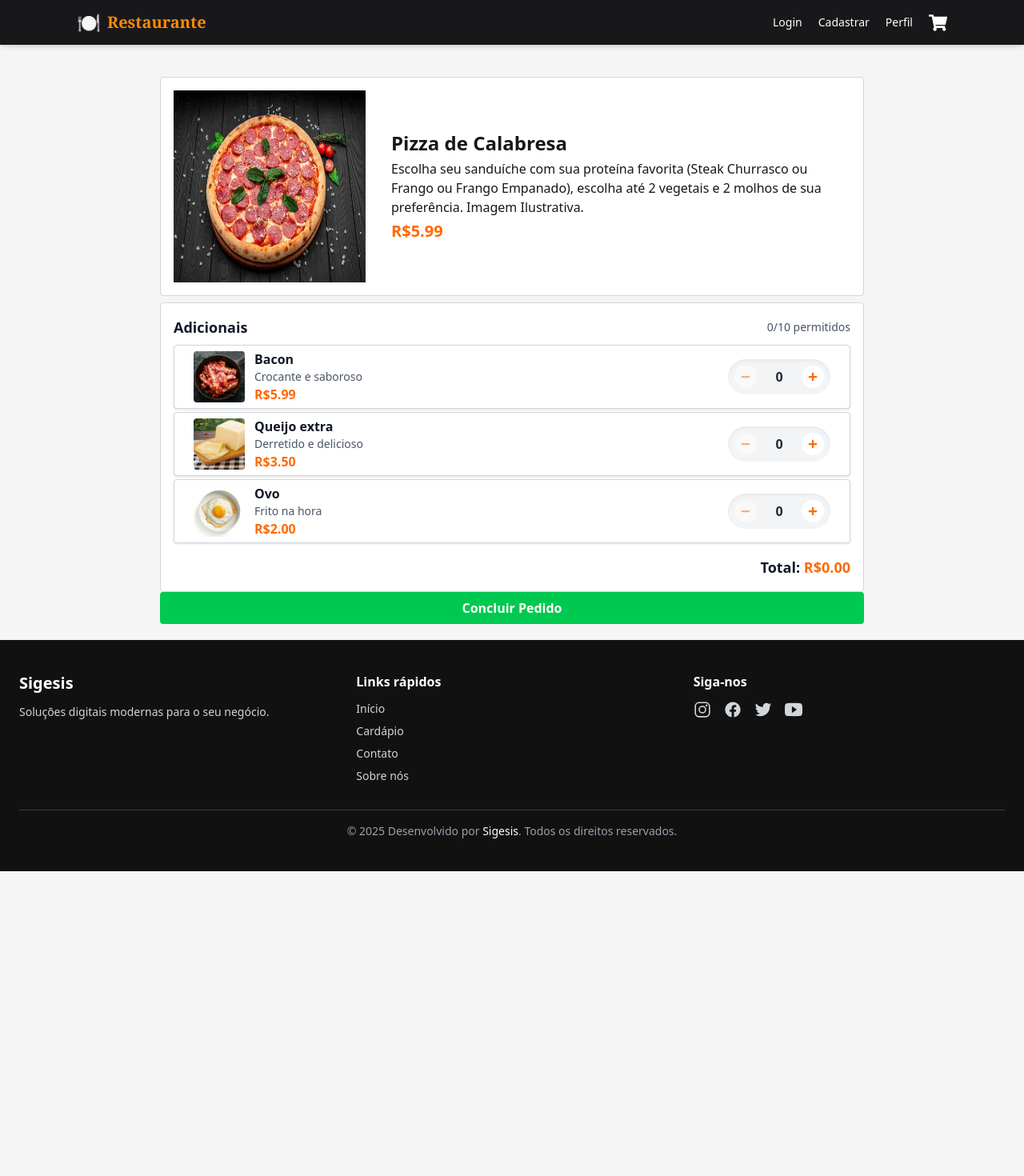
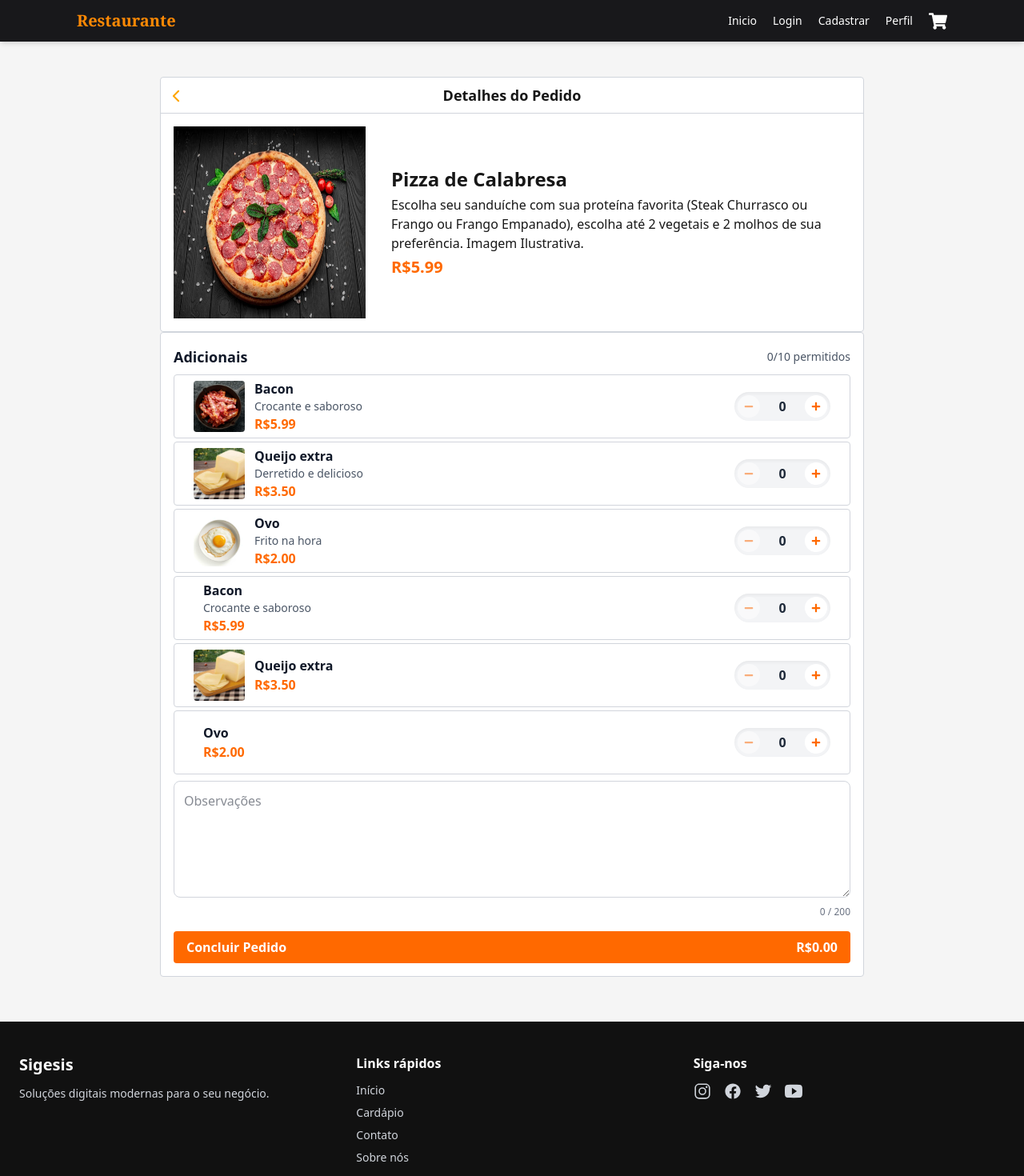
Before and after one commit to mattandrade87/projeto-menu-sigesis, a Next.js app: page /123 in a window 1280 px wide. Shown: the top 1470 px of the page at 80% size. Before the commit the page ends 1089 px from the top, so only its background shows below. Built offline with nearby package versions, Linux system fonts and the light colour scheme.

Commit message:
refactor

```diff
--- a/src/app/[slug]/components/AdicionaisCard.jsx
+++ b/src/app/[slug]/components/AdicionaisCard.jsx
@@ -45,7 +45,7 @@ export default function AdicionaisCard({
 
   return (
     <div
-      className={`bg-white border md:h-20 border-gray-300 rounded-sm overflow-hidden shadow-sm p-2 md:px-6 flex items-center justify-between transition`}
+      className={`bg-white border md:h-20 border-gray-300 rounded-sm overflow-hidden p-2 md:px-6 flex items-center justify-between transition`}
     >
       <div className="relative flex items-center">
         {imageUrl && (
@@ -68,11 +68,11 @@ export default function AdicionaisCard({
         </div>
       </div>
 
-      <div className="flex items-center space-x-3 bg-gray-100 rounded-full px-2 py-2 shadow-inner">
+      <div className="flex items-center space-x-3 bg-gray-100 rounded-full px-1 py-1 shadow-inner">
         <button
           onClick={decrement}
           disabled={quantity === 0}
-          className="p-2 rounded-full cursor-pointer bg-white hover:bg-orange-100 transition disabled:opacity-50 disabled:cursor-default"
+          className="p-2 rounded-full cursor-pointer bg-white hover:bg-orange-200 transition disabled:opacity-50 disabled:cursor-default"
           aria-label={`Diminuir ${name}`}
         >
           <FaMinus className="text-orange-500" size={12} />
@@ -88,7 +88,7 @@ export default function AdicionaisCard({
         <button
           onClick={increment}
           disabled={!canIncrement}
-          className="p-2 rounded-full cursor-pointer bg-white hover:bg-orange-100 transition disabled:opacity-50 disabled:cursor-not-allowed"
+          className="md:p-2 rounded-full cursor-pointer bg-white hover:bg-orange-200 transition disabled:opacity-50 disabled:cursor-not-allowed"
           aria-label={`Aumentar ${name}`}
           title={!canIncrement ? "Limite atingido" : ""}
         >
--- a/src/app/[slug]/components/AdicionaisSection.jsx
+++ b/src/app/[slug]/components/AdicionaisSection.jsx
@@ -1,6 +1,7 @@
 "use client";
 import { useState } from "react";
 import AdicionaisCard from "./AdicionaisCard";
+import Textarea from "./Textarea";
 
 export default function AdicionaisSection({
   maxItems = 10,
@@ -8,6 +9,7 @@ export default function AdicionaisSection({
   title = "Adicionais",
 }) {
   const [selected, setSelected] = useState([]);
+  const [text, setText] = useState("");
   const total = selected.reduce(
     (sum, item) => sum + item.price * item.quantity,
     0
@@ -27,7 +29,7 @@ export default function AdicionaisSection({
   const isLimitReached = totalSelected >= maxItems;
 
   return (
-    <div className="mt-2 border p-4 border-gray-300 rounded bg-white">
+    <div className="border p-4 mb-12 border-gray-300 rounded bg-white">
       <div className="flex items-center justify-between mb-2">
         <h3 className="text-lg font-semibold text-gray-900">{title}</h3>
         <span className="text-sm text-gray-600">
@@ -61,11 +63,20 @@ export default function AdicionaisSection({
           );
         })}
       </div>
+      <div className="pt-2">
+        <Textarea
+          value={text}
+          onChange={(e) => setText(e.target.value)}
+          placeholder="Observações"
+          rows={5}
+        />
+      </div>
 
-      <div className="mt-4 text-right">
-        <p className="text-lg font-semibold text-gray-900">
-          Total: <span className="text-orange-500">R${total.toFixed(2)}</span>
-        </p>
+      <div className="mt-4">
+        <button className="bg-orange-500 w-full cursor-pointer justify-between flex text-white font-bold py-2 px-4 rounded hover:bg-orange-600 transition">
+          <span>Concluir Pedido</span>
+          <span className="text-white">R${total.toFixed(2)}</span>
+        </button>
       </div>
     </div>
   );
--- a/src/app/[slug]/components/Pedido.jsx
+++ b/src/app/[slug]/components/Pedido.jsx
@@ -1,8 +1,17 @@
+import VoltarButton from "../../../components/VoltarButton";
 import Image from "next/image";
 
 export default function Pedido() {
   return (
-    <div className="relative flex p-4 flex-col items-center bg-white md:flex-row rounded overflow-hidden border border-gray-300">
+    <div className="items-center bg-white  rounded border border-gray-300">
+      <div className="relative p-2 flex items-center border-b-1 border-gray-300 justify-center w-full">
+        <div className="absolute left-2">
+          <VoltarButton />
+        </div>
+
+        <span className="text-lg font-semibold ">Detalhes do Pedido</span>
+      </div>
+      <div className="p-4 relative flex flex-col md:flex-row items-center overflow-hidden ">
         <Image
           src={"/pizza.jpg"}
           alt="pizza"
@@ -20,5 +29,6 @@ export default function Pedido() {
           <p className=" text-xl text-orange-500 font-semibold">R$5.99</p>
         </div>
       </div>
+    </div>
   );
 }
--- a/src/app/[slug]/components/Produto.jsx
+++ /dev/null
@@ -1,7 +0,0 @@
-export default function Produto() {
-  return (
-    <div>
-      <p>Produto</p>
-    </div>
-  );
-}
--- /dev/null
+++ b/src/app/[slug]/components/Textarea.jsx
@@ -0,0 +1,34 @@
+// components/Textarea.jsx
+"use client"; // remova se não estiver usando Next.js app router / React server components
+
+import React from "react";
+
+export default function Textarea({
+  value,
+  onChange,
+  placeholder = "",
+  rows = 4,
+  maxLength = 200,
+  className = "",
+}) {
+  return (
+    <div className={`w-full ${className}`}>
+      <textarea
+        value={value}
+        onChange={onChange}
+        placeholder={placeholder}
+        rows={rows}
+        maxLength={maxLength || undefined}
+        className={`w-full resize-vertical min-h-[6rem] p-3 border border-gray-300 rounded-lg
+                    focus:outline-none focus:ring-2 focus:ring-orange-500
+                    bg-white text-gray-900`}
+      />
+
+      {typeof maxLength === "number" && (
+        <div className="text-xs text-gray-500 mt-1 text-right">
+          {value?.length ?? 0} / {maxLength}
+        </div>
+      )}
+    </div>
+  );
+}
--- a/src/app/[slug]/page.jsx
+++ b/src/app/[slug]/page.jsx
@@ -1,8 +1,8 @@
 import Header from "../../components/Header";
 import Footer from "../../components/Footer";
 import Pedido from "./components/Pedido";
-import ConcluirButton from "./components/ConcluirButton";
 import AdicionaisSection from "./components/AdicionaisSection";
+import VoltarButton from "../../components/VoltarButton";
 
 export default function Page({ params }) {
   const mockAdicionais = [
@@ -27,15 +27,32 @@ export default function Page({ params }) {
       price: "2.00",
       imageUrl: "/ovo.jpg",
     },
+    {
+      id: 4,
+      name: "Bacon",
+      description: "Crocante e saboroso",
+      price: "5.99",
+    },
+    {
+      id: 5,
+      name: "Queijo extra",
+      price: "3.50",
+      imageUrl: "/queijo.jpg",
+    },
+    {
+      id: 6,
+      name: "Ovo",
+      price: "2.00",
+    },
   ];
 
   return (
     <div>
       <Header />
       <main className="mx-auto container min-h-screen pt-18 md:pt-24 max-w-4xl p-2">
+        {/* <VoltarButton /> */}
         <Pedido />
         <AdicionaisSection maxItems={10} items={mockAdicionais} />
-        <ConcluirButton />
       </main>
       <Footer />
     </div>
--- a/src/app/cadastro/page.jsx
+++ b/src/app/cadastro/page.jsx
@@ -1,9 +1,97 @@
-import Header from "@/components/Header";
+"use client";
 
-export default function Cadastro() {
+import Header from "../../components/Header";
+import { useState } from "react";
+
+export default function Cadastro({ onClose }) {
+  const [showPassword, setShowPassword] = useState(false);
+  const [showConfirm, setShowConfirm] = useState(false);
+  const [formData, setFormData] = useState({
+    name: "",
+    email: "",
+    phone: "",
+    password: "",
+    confirmPassword: "",
+    street: "",
+    number: "",
+    neighborhood: "",
+    city: "",
+    state: "",
+  });
+
+  // formata o telefone para (XX) XXXXX-XXXX
+  const formatPhone = (value) => {
+    const onlyNums = value.replace(/\D/g, "");
+    if (onlyNums.length <= 2) return onlyNums;
+    if (onlyNums.length <= 7)
+      return `(${onlyNums.slice(0, 2)}) ${onlyNums.slice(2)}`;
+    if (onlyNums.length <= 11)
+      return `(${onlyNums.slice(0, 2)}) ${onlyNums.slice(
+        2,
+        7
+      )}-${onlyNums.slice(7)}`;
+    return `(${onlyNums.slice(0, 2)}) ${onlyNums.slice(2, 7)}-${onlyNums.slice(
+      7,
+      11
+    )}`;
+  };
+
+  const handleChange = (e) => {
+    const { name, value } = e.target;
+    // aplica a formatação de telefone
+    if (name === "phone") {
+      setFormData({ ...formData, [name]: formatPhone(value) });
+    } else {
+      setFormData({ ...formData, [name]: value });
+    }
+  };
+
+  const handleSubmit = (e) => {
+    e.preventDefault();
+    if (formData.password !== formData.confirmPassword) {
+      alert("As senhas não coincidem!");
+      return;
+    }
+  };
   return (
     <>
       <Header />
+      <main className="pt-22">
+        <div className="mx-auto container min-h-screen  max-w-2xl bg-white/90 border border-gray-300 p-6 rounded">
+          <h1 className="text-2xl font-semibold pb-4 text-center">Cadastro</h1>
+          <form onSubmit={handleSubmit} className="space-y-4">
+            {/* Nome */}
+            <div>
+              <label className="block text-sm font-medium text-black mb-1">
+                Nome completo
+              </label>
+              <input
+                type="text"
+                name="name"
+                required
+                value={formData.name}
+                onChange={handleChange}
+                className="w-full p-2 border rounded-lg bg-white  outline-none"
+                placeholder="Seu nome"
+              />
+            </div>
+            <div>
+              <label className="block text-sm font-medium text-black mb-1">
+                Email
+              </label>
+              <input
+                type="email"
+                name="email"
+                required
+                value={formData.email}
+                onChange={handleChange}
+                className="w-full p-2 border rounded-lg bg-white  outline-none"
+                placeholder="Seu email"
+              />
+            </div>
+          </form>
+        </div>
+      </main>
     </>
   );
 }
--- a/src/components/BotaoHome.jsx
+++ /dev/null
@@ -1,10 +0,0 @@
-import Link from "next/link";
-import { FaHome } from "react-icons/fa";
-
-export default function BotaoHome() {
-  return (
-    <Link href="/" className="text-orange-500 font-semibold hover:underline">
-      <FaHome size={22} />
-    </Link>
-  );
-}
--- a/src/components/FoodCardGeral.jsx
+++ b/src/components/FoodCardGeral.jsx
@@ -4,7 +4,7 @@ import Link from "next/link";
 export default function FoodCardGeral({ name, description, price, imageUrl }) {
   return (
     <Link href={"#"} className="cursor-pointer">
-      <div className="relative bg-white border border-gray-300 rounded-sm overflow-hidden shadow-lg xl:min-w-xl xl:max-w-2xl min-h-32 max-h-32 p-4">
+      <div className="relative bg-white border border-gray-300 rounded-sm overflow-hidden shadow-lg xl:min-w-xl xl:max-w-2xl h-32 p-4">
         <Image
           src={imageUrl}
           alt={name}
--- a/src/components/Header.jsx
+++ b/src/components/Header.jsx
@@ -15,8 +15,7 @@ export default function Header() {
     <>
       <header className="bg-zinc-900 text-white flex items-center justify-between px-4 lg:px-24 py-3 shadow-md fixed w-full z-100">
         <Link href="/">
-          <div className="flex items-center space-x-2">
-            <span className="text-orange-500 text-2xl">🍽️</span>
+          <div className="">
             <h1 className="text-orange-400 font-bold  md:text-xl font-serif">
               Restaurante
             </h1>
@@ -24,6 +23,12 @@ export default function Header() {
         </Link>
 
         <div className="flex items-center space-x-5">
+          <Link
+            href="/"
+            className="text-sm cursor-pointer hover:text-orange-400 flex-shrink-0"
+          >
+            Inicio
+          </Link>
           <button
             className="text-sm cursor-pointer hover:text-orange-400 flex-shrink-0"
             onClick={() => setShowLogin(true)}
--- /dev/null
+++ b/src/components/VoltarButton.jsx
@@ -0,0 +1,20 @@
+"use client";
+import { IoChevronBack } from "react-icons/io5";
+import { useRouter } from "next/navigation";
+
+export default function VoltarButton() {
+  const router = useRouter();
+
+  const handleVoltar = () => {
+    router.back();
+  };
+
+  return (
+    <button
+      onClick={handleVoltar}
+      className="text-orange-500   py-2  cursor-pointer "
+    >
+      <IoChevronBack className="inline-block mr-2" color="orange" size={22} />
+    </button>
+  );
+}
```
Also changed, not shown: src/app/perfil/page.jsx (+4 -4 lines). Lines whose indentation alone changed are shown as unchanged.
